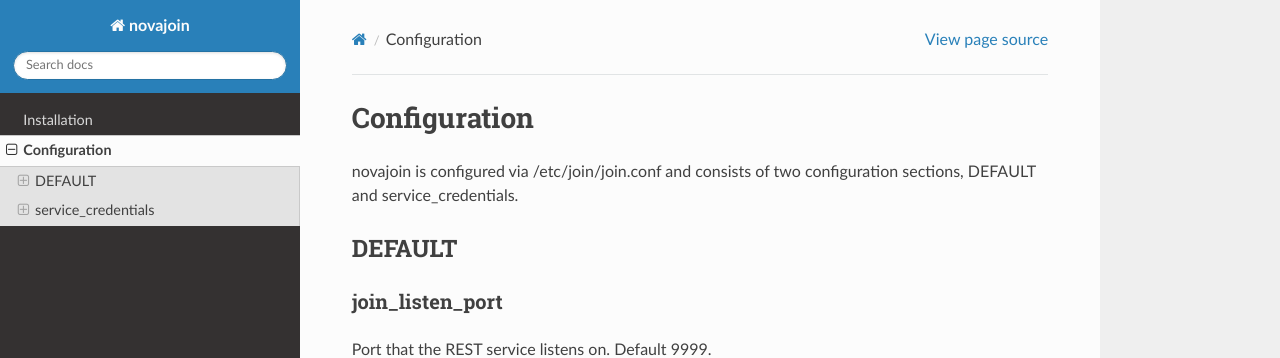
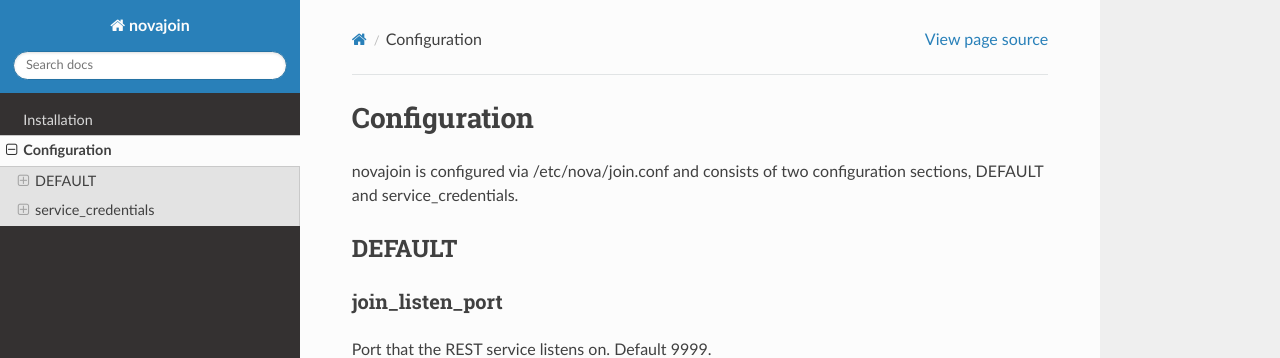
Before and after one commit to openstack-archive/novajoin, a Sphinx documentation site: the page built from doc/source/configuration.rst, in a window 1280 px wide and 900 px high. Shown: the top 358 px of the window. Built offline with Sphinx 7.4.7 and the Read the Docs theme 2.0.0, drawn with Linux system fonts in a browser that asks for light colours; pages that are not in the unit, such as notebooks, are missing from menus; the version number could not be read and is left out.

Commit message:
Complete changes to use /etc/nova/join.conf
Fix the remaining places that referenced /etc/join/join.conf to
use /etc/nova/join.conf instead.

```diff
--- a/doc/source/configuration.rst
+++ b/doc/source/configuration.rst
@@ -1,7 +1,7 @@
 Configuration
 =============
 
-novajoin is configured via /etc/join/join.conf and consists of two
+novajoin is configured via /etc/nova/join.conf and consists of two
 configuration sections, DEFAULT and service_credentials.
 
 DEFAULT
--- a/setup.cfg
+++ b/setup.cfg
@@ -29,7 +29,7 @@
         files/cloud-config.json
         files/freeipa.json
         files/join.conf.template
-    /etc/join = files/api-paste.ini
+    /etc/nova = files/join-api-paste.ini
     /usr/sbin =
         scripts/novajoin-notify
         scripts/novajoin-server
```
Also changed, not shown: README.md (+1 -1 lines), 6 other files.
